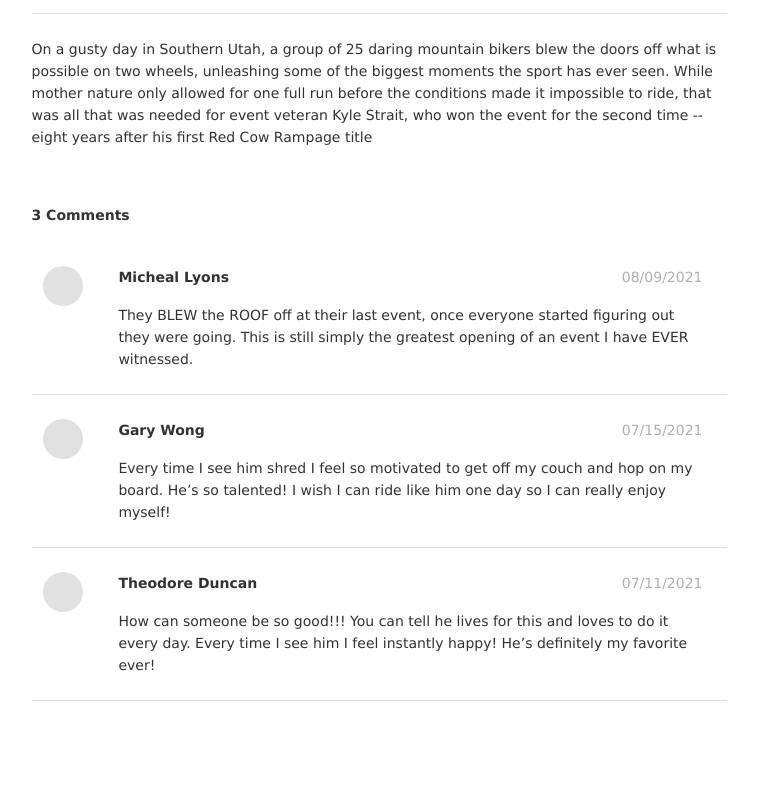
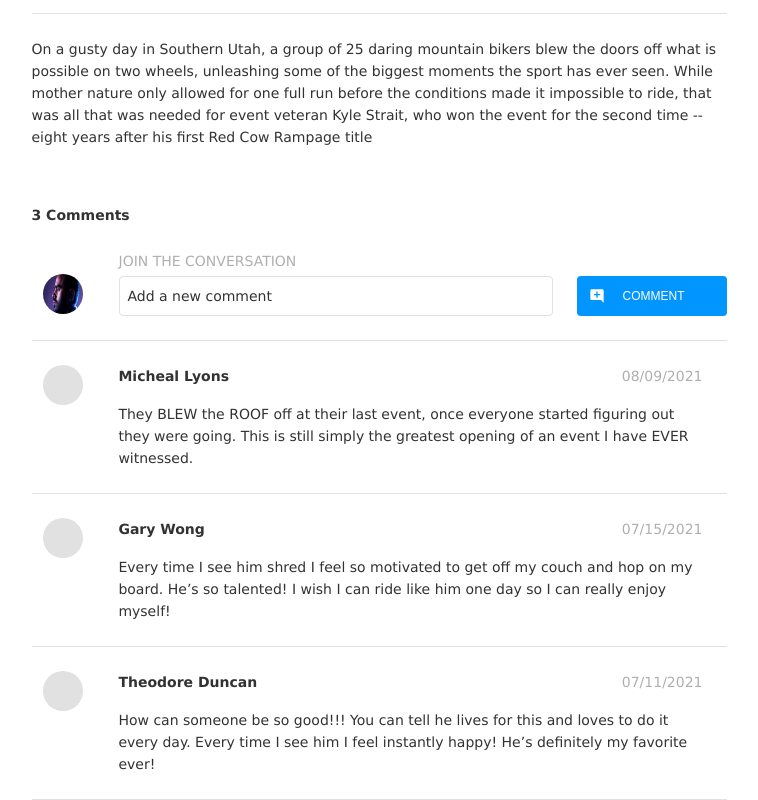
Before and after one commit to james-kwok/james-kwok-brainflix, a React (Create React App) app: page / in a window 1280 px wide. Shown: the part 677-1477 px from the top of the page, without its empty margins (261-1019 px from the left). Before the commit the page ends 1378 px from the top, so only its background shows below. Built offline with nearby package versions, Linux system fonts and the light colour scheme; a web font is replaced by a local one.

Commit message:
create form component

```diff
--- a/src/App.js
+++ b/src/App.js
@@ -1,6 +1,7 @@
 import Navigation from './component/Navigation/Navigation.jsx';
 import Hero from './component/Hero/Hero.jsx';
 import VideoDetails from './component/VideoDetails/VideoDetails.jsx';
+import Form from './component/Form/Form.jsx';
 import Comments from './component/Comments/Comments.jsx';
 import displayDetails from './data/video-details.json';
 import { useState } from "react";
@@ -15,6 +16,7 @@ function App() {
         <Navigation />
         <Hero />
         <VideoDetails displayVideo = {displayVideo}/>
+        <Form />
         <Comments displayVideo = {displayVideo}/>
     </>
     );
--- a/src/App.scss
+++ b/src/App.scss
@@ -9,6 +9,13 @@
 body {
     font-family: $site-font-family;
     margin: 0;
+}
+
+a {
+    font-size: $labels-buttons-size;
+    font-weight: $body-weight;
+    line-height: $labels-buttons-line-height;
+    color: $primary-white;
 }
 
 input {
@@ -26,6 +33,47 @@ input {
     }
 }
 
+label {
+    font-family: $site-font-family;
+    font-size: $body-size-mobile;
+    font-weight: $body-weight-mobile;
+    line-height: $body-line-height-mobile;
+    text-transform: uppercase;
+
+    @include tablet {
+        font-size: $body-size;
+        font-weight: $body-weight;
+        line-height: $body-line-height;
+    }
+}
+
+textarea {
+    font-family: $site-font-family;
+    font-size: $body-size-mobile;
+    font-weight: $body-weight-mobile;
+    line-height: $body-line-height-mobile;
+
+        @include tablet {
+            font-size: $body-size;
+            font-weight: $body-weight;
+            line-height: $body-line-height;
+        }
+}
+
+button {
+    height: 100%;
+    width: 100%;
+    margin: auto;
+    background: none;
+    border: none;
+    border-radius: 0.25rem;
+    text-transform: uppercase;
+    font-size: $labels-buttons-size;
+    font-weight: $body-weight;
+    line-height: $labels-buttons-line-height;
+    color: $primary-white;
+}
+
 h1, h2, h3, p, span {
     margin: 0;
     padding: 0;
--- /dev/null
+++ b/src/component/Form/Form.jsx
@@ -0,0 +1,24 @@
+import "./Form.scss";
+import avatar from '../../assets/images/Mohan-muruge.jpg'
+import commentIcon from '../../assets/icons/add_comment.svg'
+
+const Form = () => {
+
+    return (
+        <div className = "Form">
+            <img className = "Form__avatar" src = {avatar} alt = "Mohan-Muruge-Portrait" />
+            <form className = "Form__container" id = "commentForm">
+                <div className = "Form__field">
+                    <label className = "Form__label">Join The Conversation</label>
+                    <textarea className = "Form__input" placeholder = "Add a new comment" name = "comment" ></textarea>
+                </div>
+                <div className = "Form__button-wrapper">
+                    <img className = "Form__button-icon" src = {commentIcon} alt = "Comment-Icon" />
+                    <button className = "Form__button">Comment</button>
+                </div>
+            </form>
+        </div>
+    )
+}
+
+export default Form
--- /dev/null
+++ b/src/component/Form/Form.scss
@@ -0,0 +1,117 @@
+@use '../../styles/partials/colors' as *;
+@use '../../styles/partials/breakpoints' as *;
+@use '../../styles/partials/typography' as *;
+
+.Form {
+
+    display: flex;
+    padding: 0.5rem 0 1rem 0;
+    margin: 0 1rem;
+    border-bottom: 1px solid $secondary-silver;
+
+    @include tablet {
+        margin: 0 2.25rem;
+        flex-direction: row;
+        justify-content: space-between;
+    }
+
+    @include desktop {
+        padding: 0.5rem 0 1.5rem 0;
+        margin: 0 auto;
+        max-width: 43.4375rem;
+    }
+
+    &__avatar {
+        margin-top: 1.5rem;
+        max-width: 100%;
+        height: 2.25rem;
+        width: 2.25rem;
+        border-radius: 50%;
+
+        @include tablet {
+            height: 2.5rem;
+            width: 2.5rem;
+        }
+
+        @include desktop {
+            margin-left: 0.6875rem;
+        }
+    }
+
+    &__container {
+        width: 100%;
+        margin-left: 1rem;
+
+        @include tablet {
+            display: flex;
+            margin-left: 1.25rem;
+        }
+
+        @include desktop {
+            margin-left: 2.25rem;
+        }
+    }
+
+    &__field {
+        display: grid;
+        width: 100%;
+        margin-right: 1.5rem;
+    }
+
+    &__label {
+        color: $primary-silver;
+    }
+
+    &__input {
+        height: 6rem;
+        width: 100%;
+        padding: 0.75rem;
+        resize: none;
+        border-radius: 4px;
+        border: 1px solid $secondary-silver;
+        outline: none;
+        margin-top: 0.25rem;
+
+        &::placeholder {
+            color: $primary-black;
+        }
+
+        &:focus {
+            border: 2px solid $primary-blue;
+        }
+
+        @include tablet {
+            height: 2.5rem;
+            padding: 0.5rem;
+            overflow: hidden;
+        }
+    }
+
+    &__button-wrapper {
+        display: flex;
+        height: 2.5rem;
+        width: 100%;
+        background-color: $primary-blue;
+        border-radius: 4px;
+        margin-top: 1rem;
+
+        &:hover {
+            background-color: $secondary-blue;
+        }
+
+        @include tablet {
+            width: 9.375rem;
+            margin: auto 0 0 auto;
+        }
+    }
+
+    &__button-icon {
+        height: 1rem;
+        width: 1rem;
+        margin: auto 0.75rem;
+    }
+
+    &__button {
+        margin-right: 2.5rem;
+    }
+}
```
